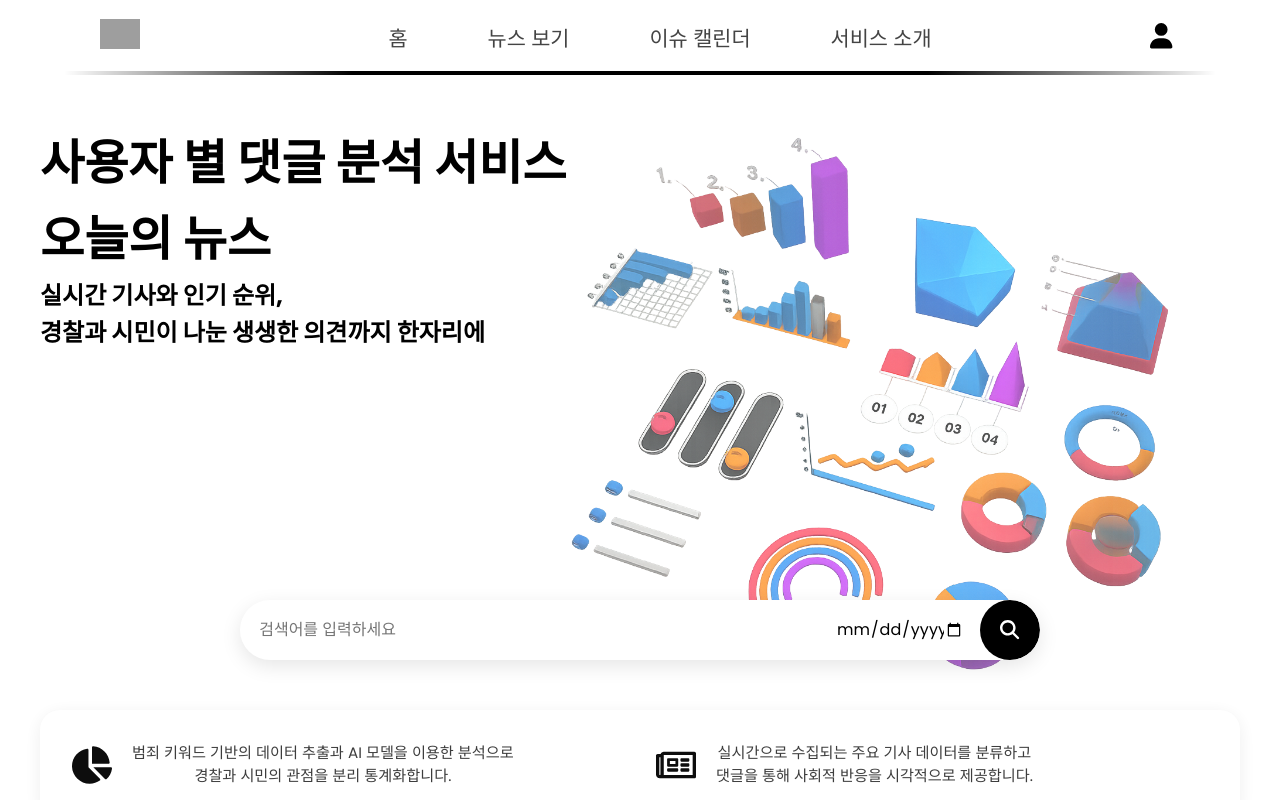
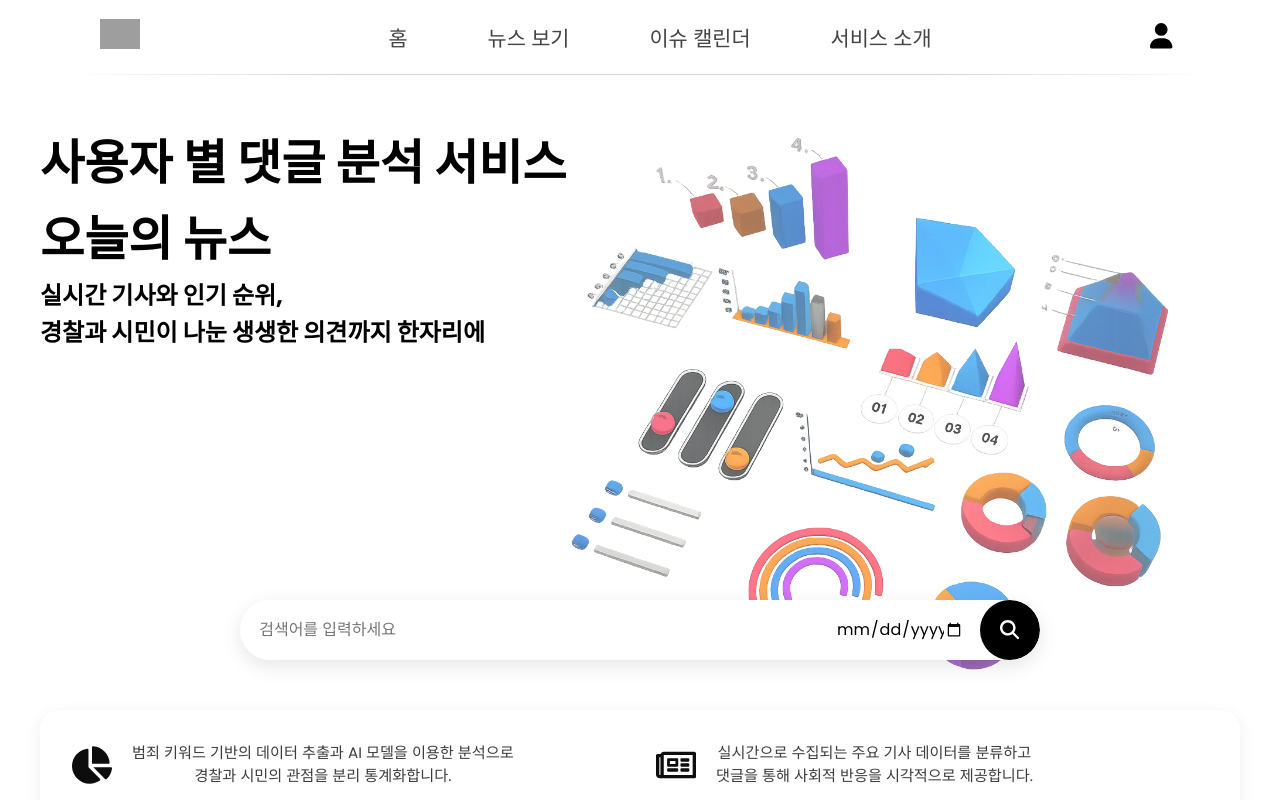
Before and after one commit to kdhdd/SW_FRONTEND, a React (Vite) app: page / in a window 1280 px wide. Shown: the top 800 px of the page. Built offline with nearby package versions, Linux system fonts and the light colour scheme; no server answers; grey boxes are pictures that could not be loaded; a web font is replaced by a local one; what chartjs-plugin-datalabels would draw is missing.

Commit message:
6/19 헤더 수정

```diff
--- a/src/components/common/Header.jsx
+++ b/src/components/common/Header.jsx
@@ -94,15 +94,14 @@ const HeaderWrapper = styled.header`
         left: 50%;
         transform: translateX(-50%);
         width: 90%;
-        height: 4px;
+        height: 1px;
         background: linear-gradient(
                 to right,
-                rgba(0, 0, 0, 0.0) 0%, /* 시작도 완전 투명 X */ black 25%,
-                black 75%,
+                rgba(0, 0, 0, 0.0) 0%, /* 시작도 완전 투명 X */ lightgray 25%,
+                lightgray 75%,
                 rgba(0, 0, 0, 0.0) 100% /* 끝도 약간 보이게 */
         );
     }
-
 
     @media (max-width: 991px) {
         padding: 18px 40px;
```
